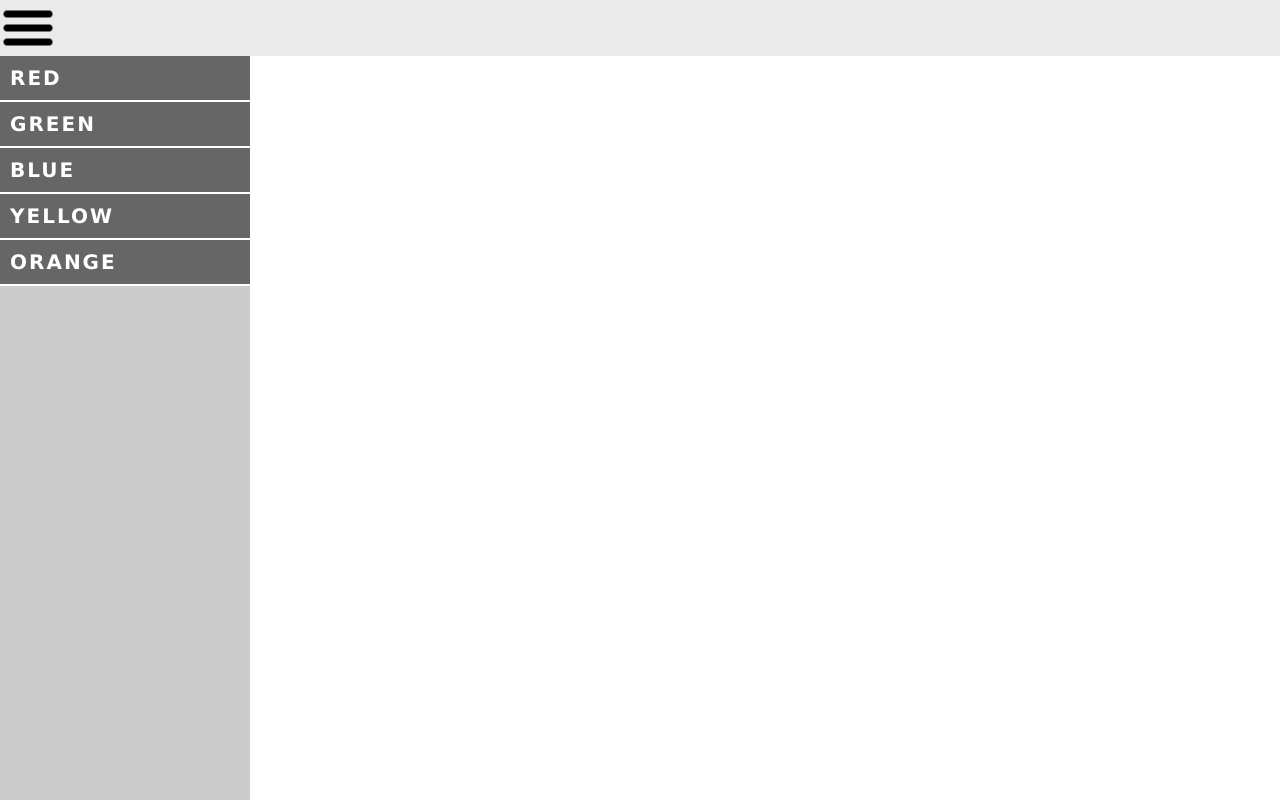
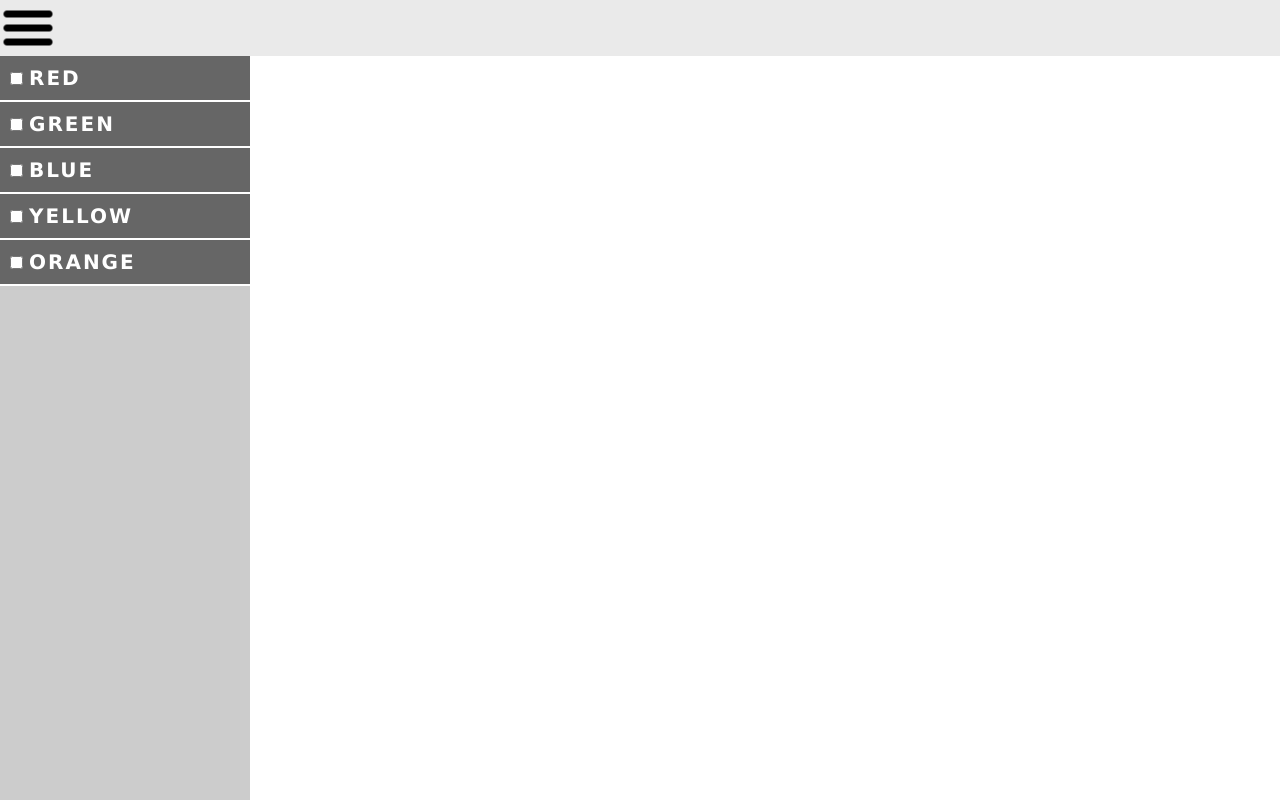
Before and after one commit to rahiedishaak/W1D4-KleurenToggle, a plain HTML site: page index.html in a window 1280 px wide. Both pictures are taken after a click on the picture 28 px from the left and 28 px from the top of the page. Drawn offline with Linux system fonts and the light colour scheme.

Commit message:
adds check functionality

```diff
--- a/index.html
+++ b/index.html
@@ -12,11 +12,11 @@
     </div>
     <nav class="nav">
         <ul class="nav__items">
-            <li class="nav__item">red</li>
-            <li class="nav__item">green</li>
-            <li class="nav__item">blue</li>
-            <li class="nav__item">yellow</li>
-            <li class="nav__item">orange</li>
+            <li class="nav__item"><input type="checkbox" class="nav__checkbox">red</li>
+            <li class="nav__item"><input type="checkbox" class="nav__checkbox">green</li>
+            <li class="nav__item"><input type="checkbox" class="nav__checkbox">blue</li>
+            <li class="nav__item"><input type="checkbox" class="nav__checkbox">yellow</li>
+            <li class="nav__item"><input type="checkbox" class="nav__checkbox">orange</li>
         </ul>
     </nav>
 
--- a/main.css
+++ b/main.css
@@ -55,3 +55,7 @@ html {
     letter-spacing: 2px;
     cursor: pointer;
 }
+
+.nav__checkbox {
+    margin-right: .6rem;
+}
--- a/script.js
+++ b/script.js
@@ -3,6 +3,7 @@ document.addEventListener('DOMContentLoaded', function(event) {
     const navToggleIcon = document.querySelector('.toggler__icon');
     const navSidebar = document.querySelector('.nav');
     const navListItems = document.querySelectorAll('.nav__item');
+    const navCheckboxes = document.querySelectorAll('.nav__checkbox');
 
     // Toggle navigation
     navToggleIcon.addEventListener('click', function(event) {
@@ -28,6 +29,18 @@ document.addEventListener('DOMContentLoaded', function(event) {
         item.addEventListener('click', function(event) {
             body.style.backgroundColor = item.textContent;
             navSidebar.classList.remove('open');
+
+            // Check the corresponding checkbox if page has its background
+            navCheckboxes.forEach(checkbox => {
+                const liColor = checkbox.parentElement.textContent;
+                const bodyBackground = body.style.backgroundColor;
+
+                if (liColor === bodyBackground) {
+                    checkbox.checked = true;
+                } else {
+                    checkbox.checked = false;
+                }
+            });
         });
     });
 });
```
